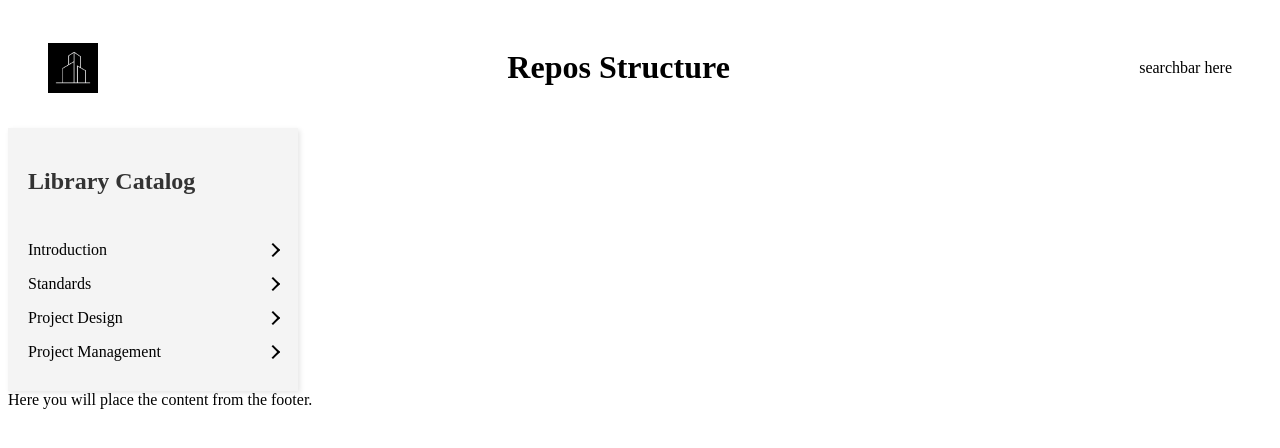
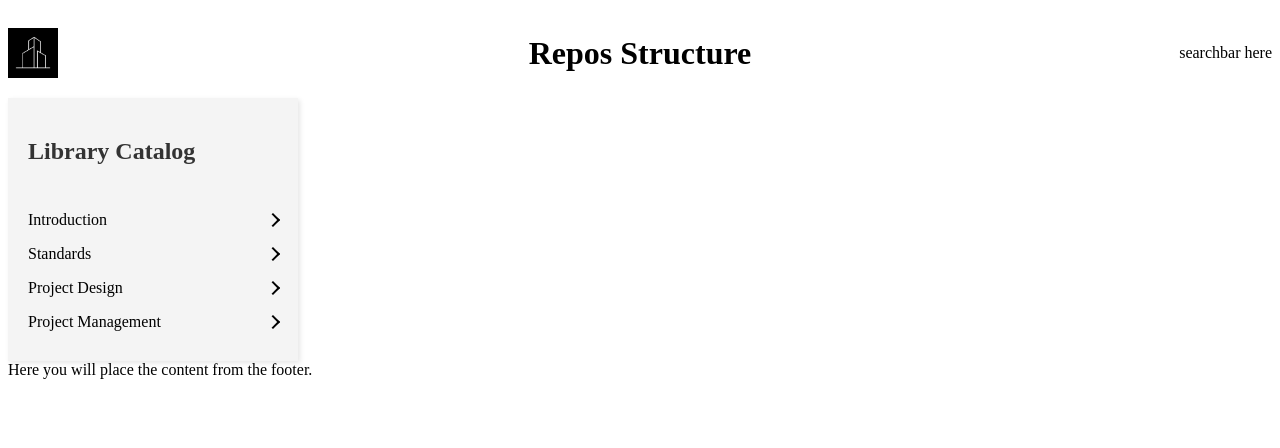
Before and after one commit to Entus01/Repos-Documentation, a React (Vite) app: page / in a window 1280 px wide. Shown: the top 448 px of the page. Built offline with nearby package versions, Linux system fonts and the light colour scheme.

Commit message:
refactor(header): center title between logo and search bar

```diff
--- a/src/components/Header/Header.css
+++ b/src/components/Header/Header.css
@@ -1,11 +1,21 @@
 .header {
-    display: flex;
+    display: grid;
+    grid-template-columns: 1fr auto 1fr;
     align-items: center;
-    justify-content: space-between;
-    padding: 20px 40px;
+    padding: 20px 0;
 }
 
-.header-logo {
+.header__logo {
+    justify-self: start;
     width: 50px;
     height: auto;
 }
+
+.header__title {
+    margin: 0;
+    text-align: center;
+}
+
+.header__searchbar {
+    justify-self: end;
+}
--- a/src/components/Header/Header.jsx
+++ b/src/components/Header/Header.jsx
@@ -1,13 +1,22 @@
 import React from 'react';
-import { Link } from "react-router-dom";
 import "./Header.css";
 
-export default function Header(props) {
+export default function Header({ logo, title }) {
     return (
         <header className="header">
-            <img className="header-logo" src={props.logo} alt="Structure Logo" />
-            <h1 className="header-title">{props.title}</h1>
-            <div>searchbar here</div>
+            <img
+                className="header__logo"
+                src={logo}
+                alt="Structure Logo"
+            />
+
+            <h1 className="header__title">
+                {title}
+            </h1>
+
+            <div className="header__searchbar">
+                searchbar here
+            </div>
         </header>
     );
 }
```
